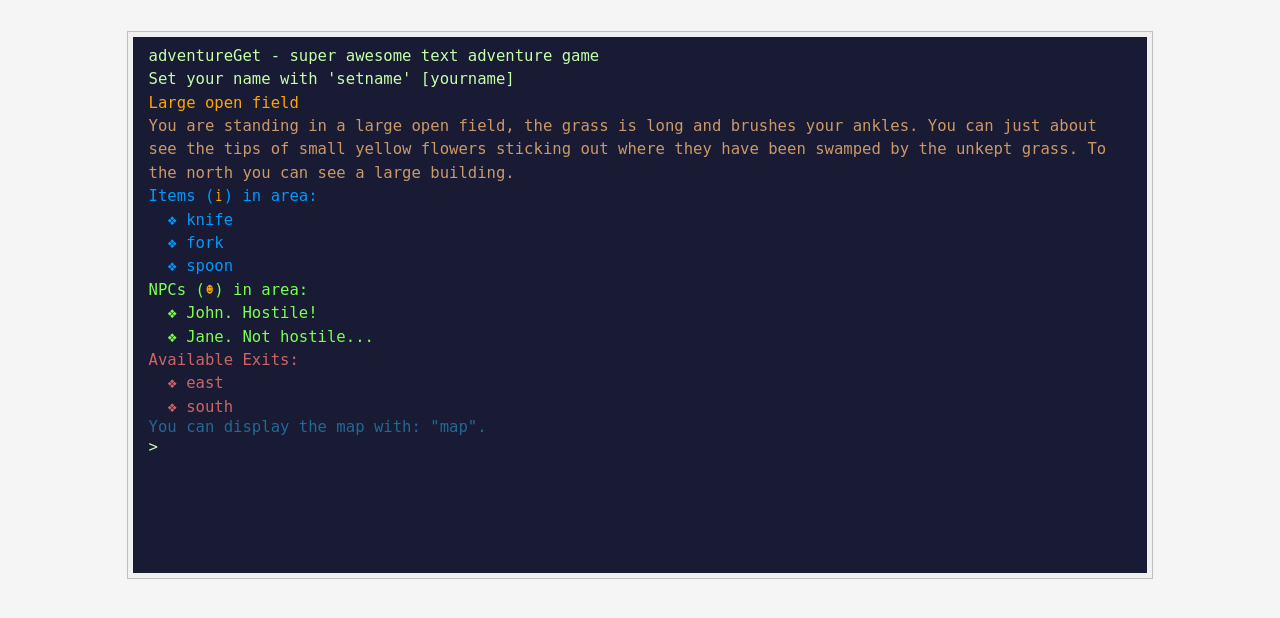
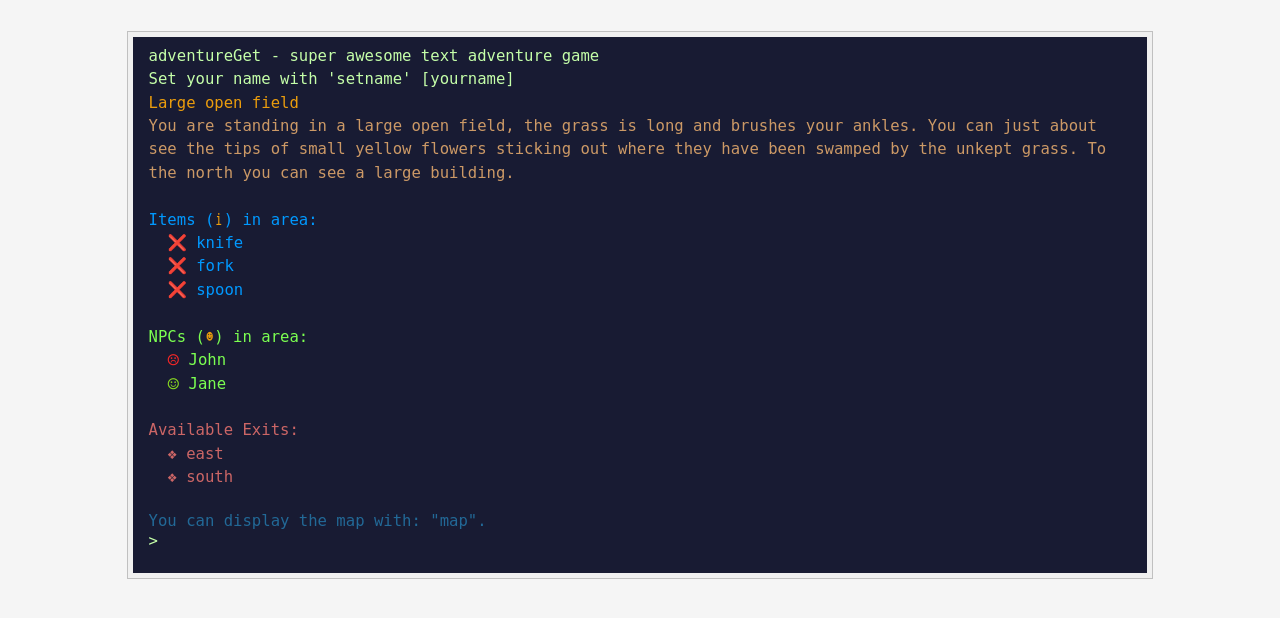
Before and after one commit to zoetrope69/adventureget, a PHP site: page / in a window 1280 px wide. Shown: the part 24-642 px from the top of the page. Run offline with PHP 8.4, Linux system fonts and the light colour scheme; data that the repository does not hold is empty; some libraries are stand-ins or nearby versions.

Commit message:
Describe area tweaks and stylings

```diff
--- a/classes/area.php
+++ b/classes/area.php
@@ -25,26 +25,30 @@ class Area{
 	public function printDetails(){
 		echo "<p class='title'>" . $this->_title . "</p>";
 		echo "<p class='description'>" . $this->_description . "</p>";
+		echo "<p> </p>";
 
 		if($this->_items != null){
 			echo "<p class='items'>Items (<span class='mapicon'>i</span>) in area:</p>";
 			foreach($this->_items as $item){
-				echo "<p class='items'>  ❖ " . $item->getName() . "</p>";
+				echo "<p class='items'>  ❌ " . $item->getName() . "</p>";
 			}
 		}
+		echo "<p> </p>";
 		if($this->_npcs != null){
 			echo "<p class='npcs'>NPCs (<span class='mapicon'>☻</span>) in area:</p>";
 			foreach($this->_npcs as $npc){
-				if($npc->getHostile()){ $hostile = "Hostile!"; }else{ $hostile = "Not hostile..."; }
-				echo "<p class='npcs'>  ❖ " . $npc->getName() . ". " . $hostile . "</p>";
+				if($npc->getHostile()){ $hostile = "<span class='hostile'>☹</span>"; }else{ $hostile = "<span class='nothostile'>☺</span>"; }
+				echo "<p class='npcs'>  " . $hostile . " " . $npc->getName() . "</p>";
 			}
 		}
+		echo "<p> </p>";
 		if($this->_exits != null){
 			echo "<p class='exits'>Available Exits:</p>";
 			foreach($this->_exits as $exit){
 				echo "<p class='exits'>  ❖ " . $exit . "</p>";
 			}
 		}
+		echo "<p> </p>";
 		echo "<p class='map'>You can display the map with: \"map\".</p>";
 	}
 
--- a/classes/map.php
+++ b/classes/map.php
@@ -87,7 +87,7 @@ class GraphicalMap{
                 {
                     if($x == $playerLocX and $y == $playerLocY) // if player is in the area
                     {
-                        $mapRow[1] .= "<span class='player'>.☻.</span> ".$itemIcon;
+                        $mapRow[1] .= "<span class='player'>.☺.</span> ".$itemIcon;
                         $mapRow[2] .= " <span class='player'>^</span>  ".$NPCIcon;
                     }
                     else // player isn't in area
--- a/css/style.css
+++ b/css/style.css
@@ -95,9 +95,12 @@ header a:hover{ opacity: 0.9; }
 
 .items{	color: #0099ff; }
 .exits{	color: #cc6666; }
-.title{	color: orange; }
+.title{	color: #EB9D0D; }
 .description{ color: #cc9966; }
 .npcs{ color: #7BFF51; }
+.npcs .hostile, .npcs .nothostile{ margin-top: 0.1em; font-size: 1.25em; vertical-align: -0.1em; }
+.npcs .hostile{ color: #F82727; }
+.npcs .nothostile{ color: #88DA20; }
 .warn{ color: rgb(173, 0, 255); }
 
 /* map and it's icons */
@@ -110,7 +113,7 @@ header a:hover{ opacity: 0.9; }
 .locked{ color: #B64242; }
 .fog{ color: #ddd; -webkit-filter: blur(0.8em); }
 .unlocked{ color: #4CA34C; }
-.mapicon{ display: inline-block; color: orange;
+.mapicon{ display: inline-block; color: #EB9D0D;
 
 	-webkit-animation: iconSpin 2s infinite ease-in;
 	   -moz-animation: iconSpin 2s infinite ease-in;
```
